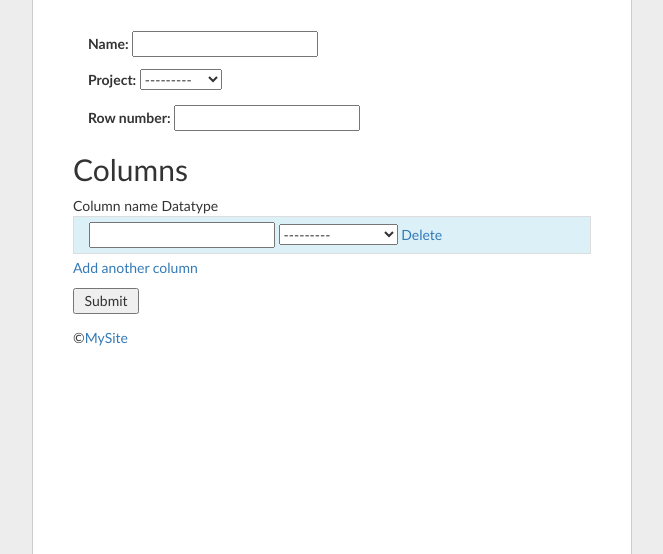
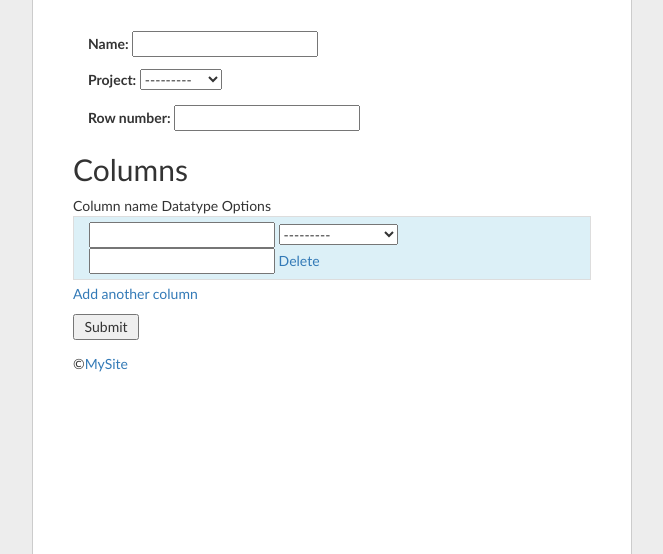
Before and after one commit to Szczepanov/datagen, a Django app: page /add_table/ in a window 1280 px wide. Shown: the part 145-699 px from the top of the page, without its empty margins (308-971 px from the left). Run offline with Django 3.2, Linux system fonts and the light colour scheme; data comes from the database, SQL or seed files in the repository; both versions use the stored data as it was after the commit; some libraries are stand-ins or nearby versions.

Commit message:
changed add_table template; added options to forms and templates

```diff
--- a/generator/forms.py
+++ b/generator/forms.py
@@ -13,7 +13,7 @@ class TableForm(forms.ModelForm):
 class ColumnForm(forms.ModelForm):
     class Meta:
         model = Column
-        fields = ('column_name', 'datatype',)
+        fields = ('column_name', 'datatype', 'options')
         exclude = ('table',)
 
 
--- a/generator/templates/generator/add_table.html
+++ b/generator/templates/generator/add_table.html
@@ -112,24 +112,21 @@ $(document).ready(function() {
             <tr>
                 <td>Column name</td>
                 <td>Datatype</td>
+                <td>Options</td>
             </tr>
         </div>
         {% for form in column_formset.forms %}
         <div class="item">
-
-            <div>
                 <tr>
                     <td>{{ form.column_name }}</td>
                     <td>{{ form.datatype }}</td>
+                    <td>{{ form.options }}</td>
                     <td><a class="delete" href="#">Delete</a></td>
                 </tr>
-                </div>
-
         </div>
         {% endfor %}
         <p><a id="add" href="#">Add another column</a></p>
         <input type="submit" value=" Submit "/>
-
     </form>
 </div>
 {% endblock %}
```
Also changed, not shown: db.sqlite3, generator/migrations/0006_auto_20160715_1231.py (added). Lines whose indentation alone changed are shown as unchanged.
